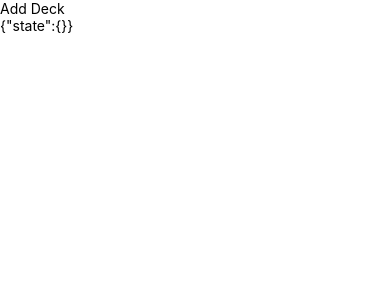
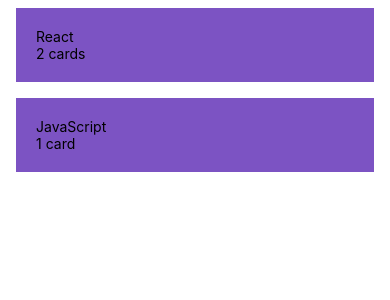
Before and after one commit to deeppsy/mobileFlashcards, a React Native app: screen / in a window 390 px wide. Shown: the top 300 px of the page. Built offline with nearby package versions, Linux system fonts and the light colour scheme.

Commit message:
creaate functional UI for just the decks

```diff
--- a/App.js
+++ b/App.js
@@ -4,9 +4,10 @@
 import { createStore } from "redux";
 import { Provider } from "react-redux";
 import Constants from "expo-constants";
-import AddDeck from "./components/AddDeck";
+import DeckList from "./components/DeckList";
 
 import reducer from "./reducers";
+import applyMiddleware from "./middlewares";
 import { purple } from "./utils/colors";
 
 function UdaciStatusBar({ backgroundColor, ...props }) {
@@ -19,12 +20,12 @@
 
 class App extends Component {
   render() {
-    const store = createStore(reducer);
+    const store = createStore(reducer, applyMiddleware);
     return (
       <Provider store={store}>
         <View style={{ flex: 1 }}>
           <UdaciStatusBar backgroundColor={purple} barStyle="light" />
-          <AddDeck />
+          <DeckList />
         </View>
       </Provider>
     );
--- /dev/null
+++ b/components/Deck.js
@@ -0,0 +1,29 @@
+import React, { Component } from "react";
+import { View, Text } from "react-native";
+import { connect } from "react-redux";
+
+class Deck extends Component {
+  render() {
+    const { deck } = this.props;
+    return (
+      <View>
+        <View>
+          <Text>{deck.title}</Text>
+        </View>
+        <View>
+          <Text>
+            {deck.questions.length && deck.questions.length === 1
+              ? `${deck.questions.length} card`
+              : `${deck.questions.length} cards`}
+          </Text>
+        </View>
+      </View>
+    );
+  }
+}
+function mapStateToProps(state, { deckId }) {
+  const deck = state[deckId];
+  return { deck };
+}
+
+export default connect(mapStateToProps)(Deck);
--- /dev/null
+++ b/components/DeckList.js
@@ -0,0 +1,65 @@
+import React, { Component } from "react";
+
+import {
+  View,
+  Text,
+  FlatList,
+  SafeAreaView,
+  StyleSheet,
+  TouchableOpacity,
+} from "react-native";
+import { connect } from "react-redux";
+import { handleInitialData } from "../actions";
+import { lightPurp } from "../utils/colors";
+import Deck from "./Deck";
+
+const Item = ({ deck }) => (
+  <TouchableOpacity style={styles.item}>
+    <Deck deckId={deck} />
+    {/* <Text style={styles.title}>{title}</Text> */}
+  </TouchableOpacity>
+);
+
+class AddDeck extends Component {
+  componentDidMount() {
+    this.props.handleInitialData();
+  }
+
+  renderItem = ({ item }) => <Item deck={item.title} />;
+  render() {
+    const DATA = Object.values(this.props.decks);
+
+    return (
+      <SafeAreaView style={styles.container}>
+        <FlatList
+          data={DATA}
+          renderItem={this.renderItem}
+          keyExtractor={(item) => item.title}
+        />
+      </SafeAreaView>
+    );
+  }
+}
+
+const styles = StyleSheet.create({
+  container: {
+    flex: 1,
+  },
+  item: {
+    backgroundColor: lightPurp,
+    padding: 20,
+    marginVertical: 8,
+    marginHorizontal: 16,
+  },
+  title: {
+    fontSize: 32,
+  },
+});
+
+function mapStateToProps(state) {
+  return {
+    decks: state,
+  };
+}
+
+export default connect(mapStateToProps, { handleInitialData })(AddDeck);
--- /dev/null
+++ b/middlewares/index.js
@@ -0,0 +1,7 @@
+import logger from "./logger";
+
+import thunk from "redux-thunk";
+
+import { applyMiddleware } from "redux";
+
+export default applyMiddleware(thunk);
--- /dev/null
+++ b/middlewares/logger.js
@@ -0,0 +1,10 @@
+const logger = (store) => (next) => (action) => {
+  console.group(action.type);
+  console.log("The action: ", action);
+  const result = next(action);
+  console.log("The new state: ", store.getState());
+  console.groupEnd();
+  return result;
+};
+
+export default logger;
--- a/package.json
+++ b/package.json
@@ -18,7 +18,8 @@
     "react-dom": "17.0.1",
     "react-native": "0.64.3",
     "react-native-web": "0.17.1",
-    "react-redux": "^7.2.6"
+    "react-redux": "^7.2.6",
+    "redux-thunk": "^2.4.0"
   },
   "devDependencies": {
     "@babel/core": "^7.12.9"
--- a/reducers/index.js
+++ b/reducers/index.js
@@ -6,7 +6,7 @@
   RESET_STORE,
 } from "../actions/";
 
-import { data } from "../utils/_Data";
+import { decks as INITIAL_STATE } from "../utils/_Data";
 
 function decks(state = {}, action) {
   switch (action.type) {
@@ -37,14 +37,14 @@
       const { deckId, card } = action;
       return {
         ...state,
-        [deck]: {
-          ...state[deck],
-          questions: [...state[deck].questions].concat(card),
+        [deckId]: {
+          ...state[deckId],
+          questions: [...state[deckId].questions].concat(card),
         },
       };
 
     case RESET_STORE:
-      return (INITIAL_STATE = data);
+      return INITIAL_STATE;
     default:
       return state;
   }
--- a/utils/_Data.js
+++ b/utils/_Data.js
@@ -1,4 +1,4 @@
-const data = {
+export const decks = {
   React: {
     title: "React",
     questions: [
@@ -23,5 +23,3 @@
     ],
   },
 };
-
-export default data;
--- a/utils/api.js
+++ b/utils/api.js
@@ -1,31 +1,30 @@
 import AsyncStorage from "@react-native-async-storage/async-storage";
 
-import Data from "./_Data";
+import { decks } from "./_Data";
 
 export const DECKS_STORAGE_KEY = "MOBILEFLASHCARDS:DECKS";
 
-export function getDecksFromDB() {
-  return AsyncStorage.getItem(DECKS_STORAGE_KEY)
-    .then((res) => {
-      if (res === "null") {
-        AsyncStorage.setItem(DECKS_STORAGE_KEY, JSON.stringify(Data));
-        return Data;
-      }
-      return JSON.parse(res);
-    })
-    .catch((e) => {
-      console.warn("Unable to get decks", e);
-    });
+export async function getDecksFromDB() {
+  try {
+    await AsyncStorage.removeItem(DECKS_STORAGE_KEY);
+    const storeResults = await AsyncStorage.getItem(DECKS_STORAGE_KEY);
+
+    if (storeResults === null) {
+      AsyncStorage.setItem(DECKS_STORAGE_KEY, JSON.stringify(decks));
     }
 
-export function getDeckFromDB(id) {
-  return AsyncStorage.getItem(DECKS_STORAGE_KEY)
-    .then((res) => {
+    return storeResults === null ? decks : JSON.parse(storeResults);
+  } catch (err) {
+    console.log(err);
+  }
+}
+export async function getDeckFromDB(id) {
+  try {
+    const res = await AsyncStorage.getItem(DECKS_STORAGE_KEY);
     return JSON.parse(res)[id];
-    })
-    .catch((e) => {
+  } catch (e) {
     console.warn(`Unable to get deck ${id}`, e);
-    });
+  }
 }
 
 export function saveDeckTitleToDB(title) {
@@ -44,28 +43,26 @@
     });
 }
 
-export function removeDeckFromDB(key) {
-  return AsyncStorage.getItem(DECKS_STORAGE_KEY)
-    .then((res) => {
+export async function removeDeckFromDB(key) {
+  try {
+    const res = await AsyncStorage.getItem(DECKS_STORAGE_KEY);
     const data = JSON.parse(res);
     data[key] = undefined;
     delete data[key];
     AsyncStorage.setItem(DECKS_STORAGE_KEY, JSON.stringify(data));
-    })
-    .catch((e) => {
+  } catch (e) {
     console.warn(`unable to remove deck ${key}`, e);
-    });
+  }
 }
 
-export function addCardToDeck(title, card) {
-  return AsyncStorage.getItem(DECKS_STORAGE_KEY)
-    .then((res) => {
+export async function addCardToDeck(title, card) {
+  try {
+    const res = await AsyncStorage.getItem(DECKS_STORAGE_KEY);
     const data = JSON.parse(res);
     const deck = data[title];
 
     const updatedQuestions = [...deck.questions, card];
-
-      return AsyncStorage.mergeItem(
+    return await AsyncStorage.mergeItem(
       DECKS_STORAGE_KEY,
       JSON.stringify({
         [title]: {
@@ -74,12 +71,15 @@
         },
       })
     );
-    })
-    .catch((e) => console.warn(`Unable to add new card to deck ${title} `, e));
+  } catch (e) {
+    console.warn(`Unable to add new card to deck ${title} `, e);
+  }
 }
 
-export function resetDecks() {
-  return AsyncStorage.removeItem(DECKS_STORAGE_KEY).catch((e) =>
-    console.warn("Unable to reset decks")
-  );
+export async function resetDecks() {
+  try {
+    return await AsyncStorage.removeItem(DECKS_STORAGE_KEY);
+  } catch (e) {
+    return console.warn("Unable to reset decks");
   }
+}
```
Also changed, not shown: 1 other file (tests, documents, lock files or other folders). Lines whose indentation alone changed are shown as unchanged.
